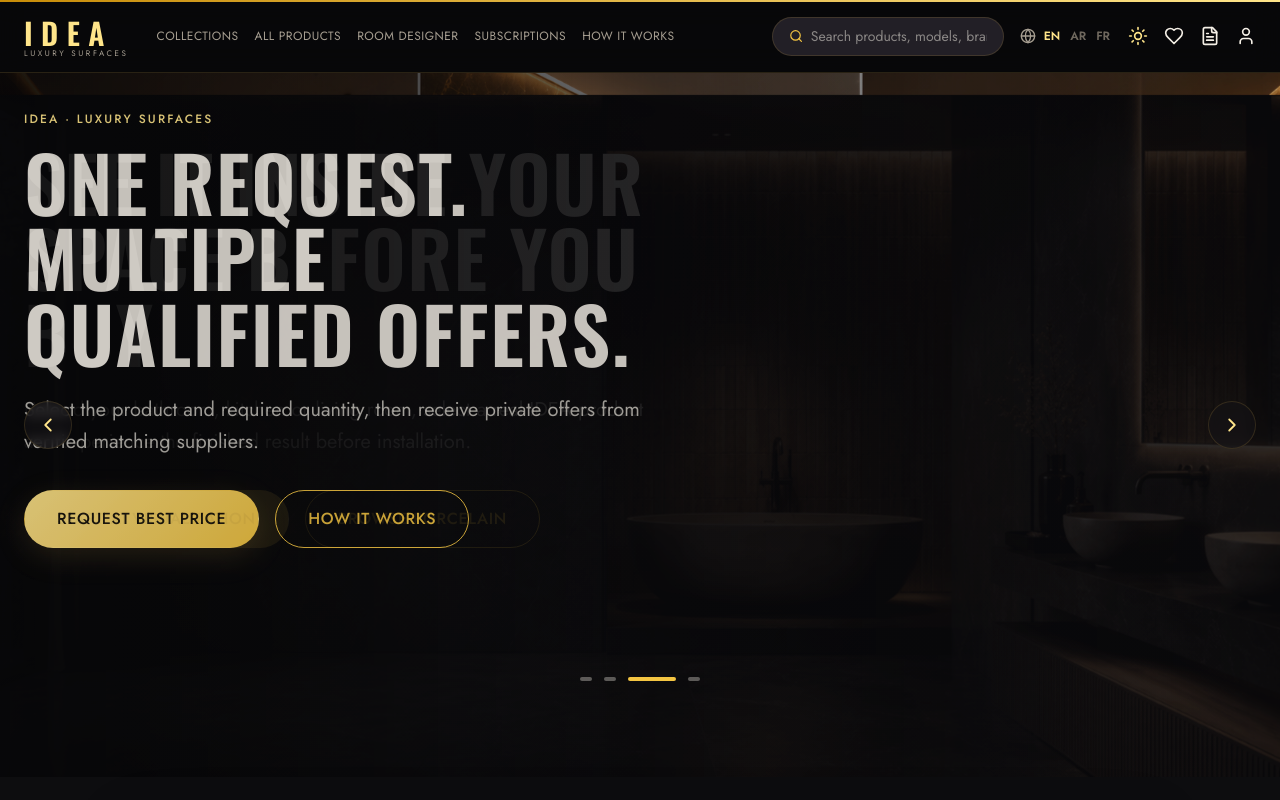
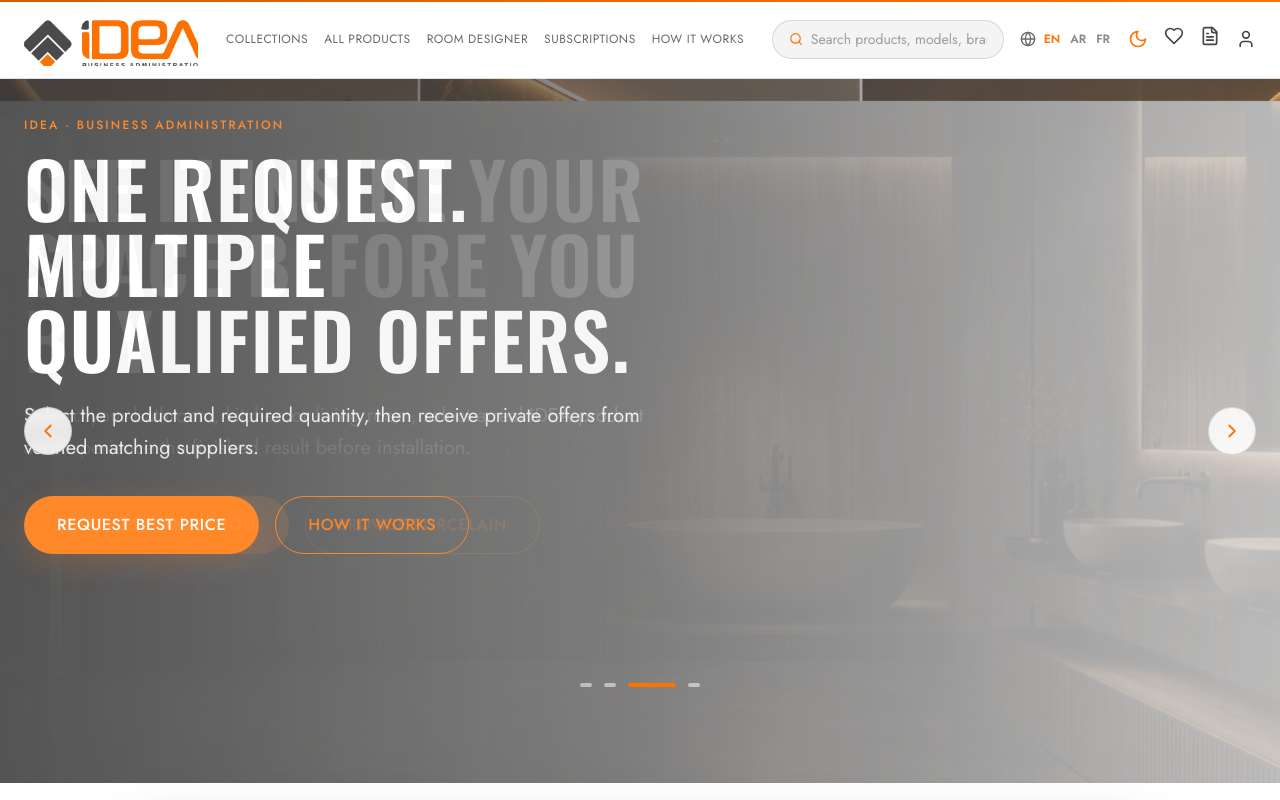
Before and after one commit to 3odawav20/IDEA-Website, a React (Vite) app: page / in a window 1280 px wide. Shown: the top 800 px of the page. Built offline with nearby package versions, Linux system fonts and the light colour scheme.

Commit message:
feat: apply IDEA Business Administration branding

```diff
--- a/index.html
+++ b/index.html
@@ -3,9 +3,9 @@
   <head>
     <meta charset="UTF-8" />
     <meta name="viewport" content="width=device-width, initial-scale=1.0" />
-    <meta name="theme-color" content="#0d0d0f" />
-    <meta name="description" content="IDEA — marketplace for premium ceramic, porcelain, marble and sanitary solutions." />
-    <title>IDEA — Luxury Surfaces Marketplace</title>
+    <meta name="theme-color" content="#ff7200" />
+    <meta name="description" content="IDEA Business Administration — curated surfaces and bathroom solutions." />
+    <title>IDEA Business Administration</title>
   </head>
   <body>
     <div id="root"></div>
--- a/src/app/components/Footer.tsx
+++ b/src/app/components/Footer.tsx
@@ -3,6 +3,7 @@ import { useI18n } from "../i18n/i18n";
 import { COLLECTIONS } from "../data/catalog";
 import { Container } from "./ui";
 import { VisaMark, MastercardMark, MeezaMark, FawryMark } from "./BrandIcons";
+import { IdeaLogo } from "./IdeaLogo";
 
 const payChip: React.CSSProperties = { background: "#fff", borderRadius: 6, padding: "4px 7px", display: "inline-flex", alignItems: "center" };
 
@@ -12,7 +13,7 @@ export function Footer() {
     <footer style={{ borderTop: "var(--idea-hairline)", background: "var(--idea-bg-2)", paddingTop: "var(--idea-space-8)", marginTop: "var(--idea-space-8)" }}>
       <Container style={{ display: "grid", gridTemplateColumns: "repeat(auto-fit, minmax(200px, 1fr))", gap: "var(--idea-space-6)", paddingBottom: "var(--idea-space-7)" }}>
         <div>
-          <div className="idea-display" style={{ fontSize: 32, letterSpacing: "0.28em", color: "var(--idea-gold-bright)" }}>IDEA</div>
+          <IdeaLogo />
           <p style={{ color: "var(--idea-text-muted)", marginTop: "var(--idea-space-3)", fontStyle: "italic", maxWidth: 260 }}>“{t("tagline")}”</p>
         </div>
         <div>
--- a/src/app/components/Header.tsx
+++ b/src/app/components/Header.tsx
@@ -7,6 +7,7 @@ import { useStore } from "../store/store";
 import { useBackend } from "../backend/db";
 import type { Locale } from "../data/types";
 import { Container } from "./ui";
+import { IdeaLogo } from "./IdeaLogo";
 
 const LOCALES: { code: Locale; label: string }[] = [
   { code: "en", label: "EN" },
@@ -56,11 +57,10 @@ export function Header() {
       position: "sticky", top: 0, zIndex: 50, background: "var(--idea-overlay)",
       backdropFilter: "blur(14px)", borderBottom: "var(--idea-hairline)",
     }}>
-      <Container style={{ display: "flex", alignItems: "center", gap: "var(--idea-space-4)", height: 72 }}>
+      <Container style={{ display: "flex", alignItems: "center", gap: "var(--idea-space-4)", height: 78 }}>
         {/* Logo */}
-        <Link to="/" style={{ display: "flex", flexDirection: "column", lineHeight: 1, textDecoration: "none" }}>
-          <span className="idea-display" style={{ fontSize: 30, letterSpacing: "0.28em", color: "var(--idea-gold-bright)", fontWeight: 600 }}>IDEA</span>
-          <span style={{ fontSize: 8, letterSpacing: "0.32em", color: "var(--idea-text-muted)", textTransform: "uppercase" }}>Luxury Surfaces</span>
+        <Link to="/" aria-label="IDEA Business Administration — Home" style={{ display: "inline-flex", lineHeight: 1, textDecoration: "none", flexShrink: 0 }}>
+          <IdeaLogo compact />
         </Link>
 
         {/* Desktop nav */}
@@ -73,7 +73,7 @@ export function Header() {
           ))}
         </nav>
 
-        <div style={{ marginInlineStart: "auto", display: "flex", alignItems: "center", gap: "var(--idea-space-4)" }}>
+        <div className="idea-header-actions" style={{ marginInlineStart: "auto", display: "flex", alignItems: "center", gap: "var(--idea-space-4)" }}>
           {/* Search (desktop) */}
           <form onSubmit={submit} className="idea-desktop-search" style={{
             display: "flex", alignItems: "center", gap: 8, background: "var(--idea-surface-2)",
@@ -101,8 +101,8 @@ export function Header() {
             {mode === "dark" ? <Sun size={20} /> : <Moon size={20} />}
           </button>
 
-          <IconLink to="/favorites" label={t("fav.title")} count={favorites.length}><Heart size={20} /></IconLink>
-          <IconLink to="/request-quote/new" label={t("quote.title")} count={quote.length}><FileText size={20} /></IconLink>
+          <span className="idea-mobile-optional"><IconLink to="/favorites" label={t("fav.title")} count={favorites.length}><Heart size={20} /></IconLink></span>
+          <span className="idea-mobile-optional"><IconLink to="/request-quote/new" label={t("quote.title")} count={quote.length}><FileText size={20} /></IconLink></span>
           <IconLink to={session ? (session.role === "business" ? "/business" : session.role === "admin" ? "/admin" : "/account") : "/login"} label={session ? t("nav.account") : t("nav.signIn")}><User size={20} /></IconLink>
 
           <button className="idea-menu-btn" onClick={() => setOpen((o) => !o)} aria-label="Menu"
@@ -143,6 +143,10 @@ export function Header() {
           .idea-desktop-nav, .idea-desktop-search { display: none !important; }
           .idea-menu-btn { display: inline-flex !important; }
         }
+        @media (max-width: 640px) {
+          .idea-header-actions { gap: 8px !important; }
+          .idea-mobile-optional { display: none; }
+        }
       `}</style>
     </header>
   );
--- a/src/app/components/HeroCarousel.tsx
+++ b/src/app/components/HeroCarousel.tsx
@@ -92,8 +92,8 @@ export function HeroCarousel() {
           <div style={{ position: "absolute", inset: 0, background: "var(--idea-hero-overlay)" }} />
           <Container className="idea-hero-content" style={{ position: "absolute", inset: 0, display: "flex", flexDirection: "column", justifyContent: "center", paddingBlockEnd: "calc(var(--idea-space-9) + var(--idea-space-9))" }}>
             <div style={{ maxWidth: 640 }}>
-              <div className="idea-eyebrow" style={{ marginBottom: "var(--idea-space-4)", color: "var(--idea-gold-bright)" }}>IDEA · Luxury Surfaces</div>
-              <h1 className="idea-hero-title" style={{ fontSize: "var(--idea-text-hero)", margin: 0, color: "var(--idea-text)" }}>{slide.headline[locale]}</h1>
+              <div className="idea-eyebrow" style={{ marginBottom: "var(--idea-space-4)", color: "var(--idea-gold-bright)" }}>IDEA · Business Administration</div>
+              <h1 className="idea-hero-title" style={{ fontSize: "var(--idea-text-hero)", margin: 0, color: "#fff" }}>{slide.headline[locale]}</h1>
               <p style={{ color: "var(--idea-hero-copy)", fontSize: "var(--idea-text-lg)", lineHeight: 1.6, margin: "var(--idea-space-5) 0 var(--idea-space-6)" }}>{slide.text[locale]}</p>
               <div style={{ display: "flex", gap: "var(--idea-space-4)", flexWrap: "wrap" }}>
                 {slide.buttons.map((button) => <Button key={button.to} variant={button.variant} size="lg" onClick={() => nav(button.to)}>{button.label[locale]}</Button>)}
@@ -103,8 +103,8 @@ export function HeroCarousel() {
         </div>
       ))}
 
-      <button aria-label="Previous slide" onClick={prev} style={arrowStyle("start")}><ChevronLeft size={22} /></button>
-      <button aria-label="Next slide" onClick={next} style={arrowStyle("end")}><ChevronRight size={22} /></button>
+      <button className="idea-hero-arrow" aria-label="Previous slide" onClick={prev} style={arrowStyle("start")}><ChevronLeft size={22} /></button>
+      <button className="idea-hero-arrow" aria-label="Next slide" onClick={next} style={arrowStyle("end")}><ChevronRight size={22} /></button>
       <div style={{ position: "absolute", bottom: "var(--idea-space-9)", insetInline: 0, display: "flex", justifyContent: "center", gap: "var(--idea-space-3)" }}>
         {SLIDES.map((item, itemIndex) => <button key={item.id} aria-label={`Go to slide ${itemIndex + 1}`} aria-current={itemIndex === index} onClick={() => go(itemIndex)} style={{ width: itemIndex === index ? "var(--idea-space-7)" : "var(--idea-space-3)", height: "var(--idea-space-1)", borderRadius: "var(--idea-radius-full)", border: "none", cursor: "pointer", transition: "all .3s", background: itemIndex === index ? "var(--idea-gold)" : "var(--idea-hero-control)" }} />)}
       </div>
--- /dev/null
+++ b/src/app/components/IdeaLogo.tsx
@@ -0,0 +1,20 @@
+type IdeaLogoProps = {
+  compact?: boolean;
+};
+
+/**
+ * The supplied official IDEA Business Administration lock-up. The source file
+ * includes generous white space, so this component frames just the artwork
+ * without resampling or redrawing the logo.
+ */
+export function IdeaLogo({ compact = false }: IdeaLogoProps) {
+  return (
+    <span
+      className={`idea-official-logo ${compact ? "idea-official-logo--compact" : ""}`}
+      aria-label="IDEA Business Administration"
+      role="img"
+    >
+      <img src="/branding/idea-business-administration.jpg" alt="IDEA Business Administration" />
+    </span>
+  );
+}
--- a/src/app/theme/theme.tsx
+++ b/src/app/theme/theme.tsx
@@ -10,7 +10,7 @@ const Ctx = createContext<ThemeCtx | null>(null);
 export function ThemeProvider({ children }: { children: ReactNode }) {
   const [mode, setMode] = useState<Mode>(() => {
     try {
-      return (localStorage.getItem("idea.theme") as Mode) || "dark";
+      return (localStorage.getItem("idea.theme") as Mode) || "light";
     } catch {
       return "dark";
     }
--- a/src/styles/globals.css
+++ b/src/styles/globals.css
@@ -6,32 +6,32 @@
 
 :root {
   /* ── Color: surfaces (dark, layered) ── */
-  --idea-bg: #0d0d0f;            /* page canvas */
-  --idea-bg-2: #141317;          /* raised sections */
-  --idea-surface: #1a181d;       /* cards */
-  --idea-surface-2: #221f26;     /* elevated cards / inputs */
-  --idea-overlay: rgba(6, 6, 8, 0.72);
-  --idea-hero-overlay: linear-gradient(90deg, rgba(6, 6, 8, 0.9) 0%, rgba(6, 6, 8, 0.55) 45%, rgba(6, 6, 8, 0.15) 100%);
-  --idea-hero-copy: rgba(244, 239, 230, 0.78);
-  --idea-hero-control: rgba(244, 239, 230, 0.35);
-  --idea-hero-control-bg: rgba(20, 19, 23, 0.6);
+  --idea-bg: #ffffff;
+  --idea-bg-2: #f4f4f4;
+  --idea-surface: #ffffff;
+  --idea-surface-2: #f4f4f4;
+  --idea-overlay: rgba(255, 255, 255, 0.9);
+  --idea-hero-overlay: linear-gradient(90deg, rgba(22, 22, 22, 0.84) 0%, rgba(22, 22, 22, 0.58) 47%, rgba(22, 22, 22, 0.14) 100%);
+  --idea-hero-copy: rgba(255, 255, 255, 0.9);
+  --idea-hero-control: rgba(255, 255, 255, 0.52);
+  --idea-hero-control-bg: rgba(255, 255, 255, 0.86);
 
   /* ── Color: gold accent scale (richer in dark mode) ── */
-  --idea-gold: #f4c542;
-  --idea-gold-bright: #ffe58a;
-  --idea-gold-deep: #c78c08;
-  --idea-gold-soft: rgba(244, 197, 66, 0.18);
-  --idea-gold-sheen: #fff6da;
+  --idea-gold: #ff7200;
+  --idea-gold-bright: #ff7200;
+  --idea-gold-deep: #d85d00;
+  --idea-gold-soft: rgba(255, 114, 0, 0.12);
+  --idea-gold-sheen: #fff0e2;
 
   /* ── Color: text ── */
-  --idea-text: #f4efe6;          /* primary warm white */
-  --idea-text-muted: #a79f92;    /* secondary */
-  --idea-text-faint: #6f685e;    /* tertiary / disabled */
-  --idea-on-gold: #14110a;       /* text on gold fills */
+  --idea-text: #454545;
+  --idea-text-muted: #686868;
+  --idea-text-faint: #8a8a8a;
+  --idea-on-gold: #ffffff;
 
   /* ── Color: lines & feedback ── */
-  --idea-border: rgba(201, 161, 74, 0.18);
-  --idea-border-neutral: rgba(255, 255, 255, 0.08);
+  --idea-border: rgba(69, 69, 69, 0.16);
+  --idea-border-neutral: rgba(69, 69, 69, 0.1);
   --idea-success: #6bbf7b;
   --idea-warning: #e0b64b;
   --idea-danger: #d16a5a;
@@ -57,9 +57,9 @@
 
   /* ── Borders / elevation ── */
   --idea-hairline: 1px solid var(--idea-border);
-  --idea-shadow-sm: 0 2px 8px rgba(0, 0, 0, 0.4);
-  --idea-shadow-md: 0 12px 32px rgba(0, 0, 0, 0.5);
-  --idea-shadow-gold: 0 8px 30px rgba(201, 161, 74, 0.18);
+  --idea-shadow-sm: 0 2px 8px rgba(69, 69, 69, 0.12);
+  --idea-shadow-md: 0 12px 32px rgba(69, 69, 69, 0.16);
+  --idea-shadow-gold: 0 8px 30px rgba(255, 114, 0, 0.18);
 
   /* ── Typography families ── */
   --idea-font-display: 'Oswald', 'Jost', system-ui, sans-serif;
@@ -82,41 +82,47 @@
 }
 
 /* ═══ Light mode — white canvas with dark-blue accent ═══════════════════ */
-[data-theme='light'] {
-  --idea-bg: #ffffff;
-  --idea-bg-2: #f3f6fc;
-  --idea-surface: #ffffff;
-  --idea-surface-2: #eef2fa;
-  --idea-overlay: rgba(255, 255, 255, 0.82);
-  --idea-hero-overlay: linear-gradient(90deg, rgba(255, 255, 255, 0.94) 0%, rgba(255, 255, 255, 0.72) 45%, rgba(255, 255, 255, 0.2) 100%);
-  --idea-hero-copy: rgba(16, 21, 40, 0.76);
-  --idea-hero-control: rgba(16, 21, 40, 0.25);
-  --idea-hero-control-bg: rgba(255, 255, 255, 0.7);
+[data-theme='dark'] {
+  --idea-bg: #101010;
+  --idea-bg-2: #191919;
+  --idea-surface: #202020;
+  --idea-surface-2: #292929;
+  --idea-overlay: rgba(16, 16, 16, 0.82);
+  --idea-hero-overlay: linear-gradient(90deg, rgba(16, 16, 16, 0.9) 0%, rgba(16, 16, 16, 0.6) 47%, rgba(16, 16, 16, 0.16) 100%);
+  --idea-hero-copy: rgba(255, 255, 255, 0.84);
+  --idea-hero-control: rgba(255, 255, 255, 0.35);
+  --idea-hero-control-bg: rgba(26, 26, 26, 0.68);
 
   /* the "gold" accent role is replaced by a deep royal blue */
-  --idea-gold: #d99b00;
-  --idea-gold-bright: #a66d00;
-  --idea-gold-deep: #704700;
-  --idea-gold-soft: rgba(217, 155, 0, 0.12);
+  --idea-gold: #ff7200;
+  --idea-gold-bright: #ff8a32;
+  --idea-gold-deep: #cf5b00;
+  --idea-gold-soft: rgba(255, 114, 0, 0.16);
   --idea-gold-sheen: #d9e2ff;
 
-  --idea-text: #101528;
-  --idea-text-muted: #4c567a;
-  --idea-text-faint: #8892b0;
-  --idea-on-gold: #1d1300;
+  --idea-text: #f5f5f5;
+  --idea-text-muted: #b1b1b1;
+  --idea-text-faint: #858585;
+  --idea-on-gold: #ffffff;
 
-  --idea-border: rgba(30, 47, 102, 0.16);
-  --idea-border-neutral: rgba(16, 21, 40, 0.1);
+  --idea-border: rgba(255, 114, 0, 0.18);
+  --idea-border-neutral: rgba(255, 255, 255, 0.1);
 
-  --idea-shadow-sm: 0 2px 8px rgba(30, 47, 102, 0.08);
-  --idea-shadow-md: 0 12px 32px rgba(30, 47, 102, 0.12);
-  --idea-shadow-gold: 0 8px 30px rgba(30, 47, 102, 0.18);
+  --idea-shadow-sm: 0 2px 8px rgba(0, 0, 0, 0.4);
+  --idea-shadow-md: 0 12px 32px rgba(0, 0, 0, 0.5);
+  --idea-shadow-gold: 0 8px 30px rgba(255, 114, 0, 0.18);
 }
 
 /* ── Base element styling bound to the tokens ── */
 html {
   background: var(--idea-bg);
   transition: background 0.3s ease;
+}
+
+*,
+*::before,
+*::after {
+  box-sizing: border-box;
 }
 
 body {
@@ -197,6 +203,45 @@ body {
   filter: saturate(1.16) contrast(1.06) brightness(1.04);
 }
 
+.idea-official-logo {
+  display: block;
+  width: 235px;
+  height: 72px;
+  overflow: hidden;
+  position: relative;
+  background: #fff;
+}
+
+.idea-official-logo img {
+  position: absolute;
+  width: 360px;
+  max-width: none;
+  height: auto;
+  left: -61px;
+  top: -79px;
+}
+
+.idea-official-logo--compact {
+  width: 174px;
+  height: 54px;
+}
+
+.idea-official-logo--compact img {
+  width: 267px;
+  left: -45px;
+  top: -59px;
+}
+
+@media (max-width: 480px) {
+  .idea-official-logo--compact { width: 142px; height: 44px; }
+  .idea-official-logo--compact img { width: 218px; left: -37px; top: -48px; }
+}
+
+@media (max-width: 640px) {
+  .idea-official-logo--compact { width: 120px; height: 44px; }
+  .idea-official-logo--compact img { width: 200px; left: -34px; top: -45px; }
+}
+
 /* Touch-first sizing for iPhone, iPad, and Android viewports. */
 @media (max-width: 1024px) {
   .idea-container { padding-inline: var(--idea-space-5) !important; }
@@ -206,6 +251,11 @@ body {
   .idea-container { padding-inline: var(--idea-space-4) !important; }
   .idea-hero-carousel { height: min(88svh, 680px) !important; }
   .idea-hero-carousel button { min-height: calc(var(--idea-space-5) + var(--idea-space-4)); }
+  .idea-hero-carousel .idea-hero-arrow { display: none !important; }
+  .idea-hero-content > div { max-width: none !important; text-align: center; }
+  .idea-hero-content > div > div:last-child { justify-content: center; }
+  .idea-hero-content .idea-hero-title { font-size: 34px !important; line-height: 1.04; }
+  .idea-hero-content p { font-size: 18px !important; max-width: 430px; margin-inline: auto !important; }
 }
 
 @media (max-width: 480px) {
```
Also changed, not shown: public/branding/idea-business-administration.jpg (added).
